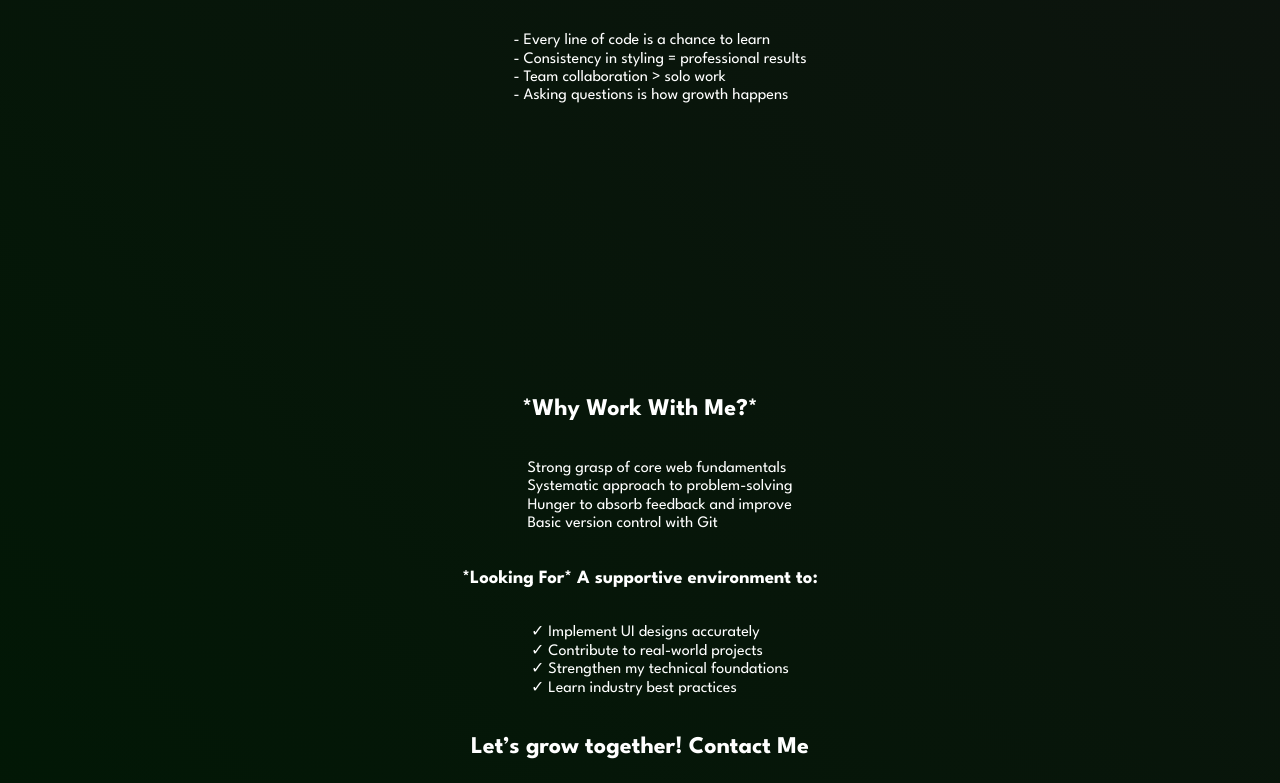
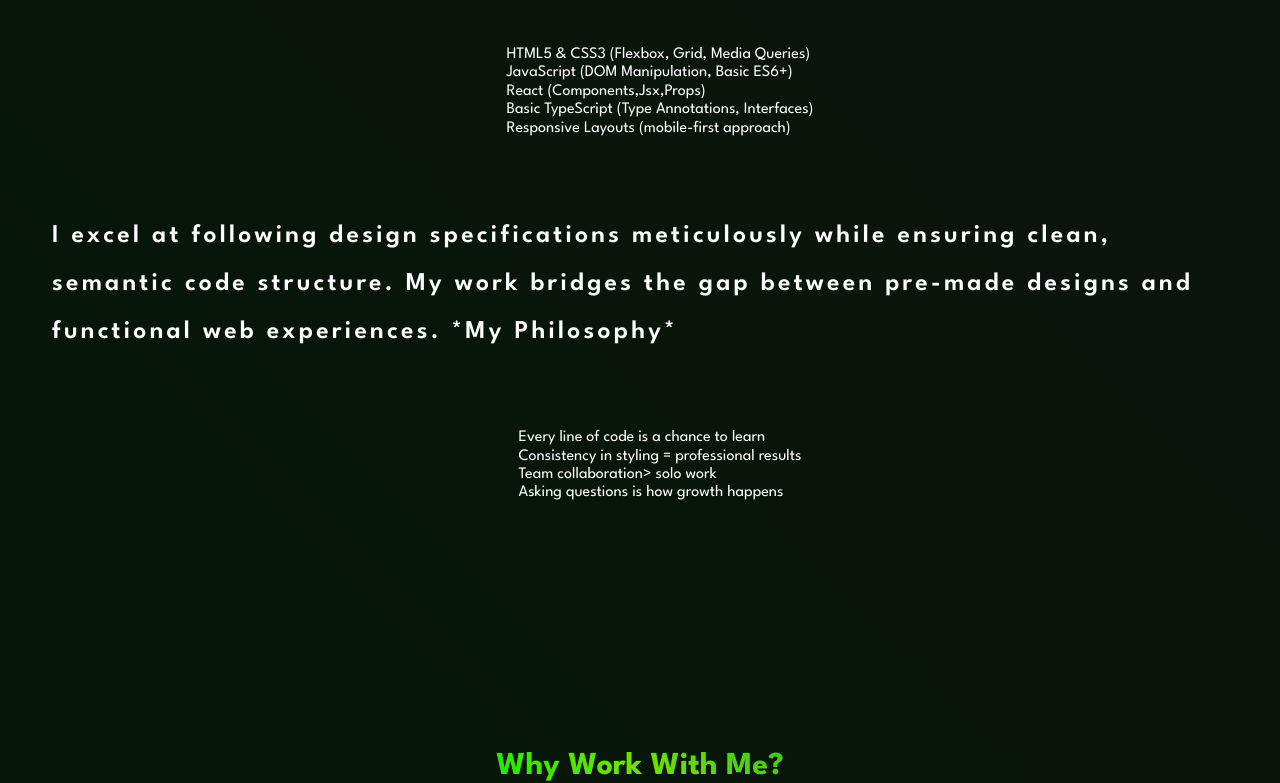
Before and after one commit to AN1001110/Portfolio, a React (Vite) app: page /about in a window 1280 px wide. Shown: the part 1109-1892 px from the top of the page. Built offline with nearby package versions, Linux system fonts and the light colour scheme.

Commit message:
My portfolio v1

```diff
--- a/src/components/Header.jsx
+++ b/src/components/Header.jsx
@@ -13,11 +13,19 @@ import { useEffect, useState } from "react";
 export default function Header() {
   const [show, setShow] = useState(false);
   const [screenSize, setScreenSize] = useState(window.innerWidth);
+  const [screenOrientation, setScreenOrientation] = useState(
+    window.screen.orientation.type
+  );
   useEffect(() => {
     window.addEventListener("resize", () => {
       setScreenSize(window.innerWidth);
+      setScreenOrientation(window.screen.orientation.type);
     });
-  }, [screenSize]);
+  }, [screenSize, screenOrientation]);
+  console.log(screenOrientation)
+  console.log(screenSize)
+
+
   return (
     <header>
       <div className="container">
@@ -35,7 +43,18 @@ export default function Header() {
           </div>
           <ul
             style={{
-              display: show ? "flex" : screenSize < 768 ? "none" : "flex",
+              display:
+                screenOrientation === "portrait-primary"
+                  ? screenSize < 768
+                    ? show
+                      ? "flex"
+                      : "none"
+                    : "flex"
+                  : screenSize < 992
+                  ? show
+                    ? "flex"
+                    : "none"
+                  : "flex",
             }}
           >
             <li>
--- a/src/pages/About.jsx
+++ b/src/pages/About.jsx
@@ -2,7 +2,7 @@ import { useEffect } from "react";
 import Header from "../components/Header";
 import Footer from "../components/Footer";
 import { Link } from "react-router";
-import "../styles/pages/about.css"
+import "../styles/pages/about.css";
 
 export default function About() {
   useEffect(() => {
@@ -20,7 +20,6 @@ export default function About() {
             so far has focused on mastering the art of turning static designs
             into dynamic, user-friendly interfaces with precision.
           </p>
-
         </div>
       </section>
       <section className="sec2-about">
@@ -30,11 +29,11 @@ export default function About() {
             design into a tangible reality using:
           </h2>
           <ul>
-            <li>✓ *HTML5* | *CSS3* (Flexbox, Grid, Media Queries)</li>
-            <li>✓ *JavaScript* (DOM Manipulation, Basic ES6+) </li>
-            <li>✓ *React * (Components,Jsx,Props) </li>
-            <li>✓ *Basic TypeScript* (Type Annotations, Interfaces) </li>
-            <li>✓ *Responsive Layouts* (mobile-first approach) </li>
+            <li>HTML5 & CSS3 (Flexbox, Grid, Media Queries)</li>
+            <li>JavaScript (DOM Manipulation, Basic ES6+) </li>
+            <li>React (Components,Jsx,Props) </li>
+            <li>Basic TypeScript (Type Annotations, Interfaces) </li>
+            <li>Responsive Layouts (mobile-first approach) </li>
           </ul>
           <p>
             I excel at following design specifications meticulously while
@@ -43,23 +42,23 @@ export default function About() {
             Philosophy*
           </p>
           <ul>
-            <li>- Every line of code is a chance to learn</li>
-            <li>- Consistency in styling = professional results </li>
-            <li>- Team collaboration{" >"} solo work </li>
-            <li>- Asking questions is how growth happens </li>
+            <li>Every line of code is a chance to learn</li>
+            <li>Consistency in styling = professional results </li>
+            <li>Team collaboration{">"} solo work </li>
+            <li>Asking questions is how growth happens </li>
           </ul>
         </div>
       </section>
       <section className="sec3-about">
         <div className="container">
-          <h2>*Why Work With Me?*</h2>
+          <h2>Why Work With Me?</h2>
           <ul>
             <li> Strong grasp of core web fundamentals </li>
             <li> Systematic approach to problem-solving</li>
             <li> Hunger to absorb feedback and improve </li>
             <li> Basic version control with Git</li>
           </ul>
-          <h3>*Looking For* A supportive environment to:</h3>
+          <h3>Looking For A supportive environment to:</h3>
           <ul>
             <li>✓ Implement UI designs accurately </li>
             <li>✓ Contribute to real-world projects </li>
@@ -67,7 +66,7 @@ export default function About() {
             <li>✓ Learn industry best practices</li>
           </ul>
           <h2>
-            Let’s grow together! <Link to="/contact">Contact Me</Link>
+            <Link to="/contact">Let’s grow together!</Link>
           </h2>
         </div>
       </section>
--- a/src/styles/components/Footer.css
+++ b/src/styles/components/Footer.css
@@ -18,9 +18,9 @@ footer .container {
 }
 
 /* responsive */
-@media (min-width: 320px) and (max-width: 767px) {
-  footer .container  span{
+@media (min-width: 320px) and (max-width: 767px),
+  (max-width: 992px) and (orientation: landscape) {
+  footer .container span {
     font-size: 0.5rem;
-
+  }
 }
-}
--- a/src/styles/components/Header.css
+++ b/src/styles/components/Header.css
@@ -7,7 +7,6 @@
 }
 
 header .container {
-  position: relative;
   padding: var(--main-padding);
   display: flex;
   justify-content: space-between;
@@ -103,7 +102,7 @@ header .container ul li a span {
 }
 /*end Header style */
 /* responsive */
-@media (min-width: 320px) and (max-width: 767px) {
+@media (min-width: 320px) and (max-width: 767px) , (max-width : 992px) and (orientation: landscape) {
   header .container .logo {
     font-size: 0.7rem;
   }
--- a/src/styles/components/projectCard.css
+++ b/src/styles/components/projectCard.css
@@ -40,7 +40,7 @@
 }
 .projectCard .cardContent {
   width: 100%;
-  height:100% ;
+  height: 100%;
   padding: var(--main-padding);
   display: flex;
   justify-content: center;
@@ -137,15 +137,15 @@
   -ms-transform: scale(1.05);
   -o-transform: scale(1.05);
 }
-@media (min-width: 320px) and (max-width: 767px) {
-  .projectCard{
+@media (min-width: 320px) and (max-width: 767px) , (max-width :  992px) and (orientation: landscape) {
+  .projectCard {
     width: 265px;
     height: 320px;
   }
   .projectCard .cardContent h3 {
     font-size: 0.7rem;
   }
-  .projectCard .cardContent p  {
+  .projectCard .cardContent p {
     font-size: 0.7rem;
   }
   .projectCard .cardContent .tools .tool {
--- a/src/styles/components/serviceCard.css
+++ b/src/styles/components/serviceCard.css
@@ -51,7 +51,7 @@
 }
 
 /* responsive */
-@media (min-width: 320px) and (max-width: 767px) {
+@media (min-width: 320px) and (max-width: 767px) , (max-width :  992px) and (orientation: landscape) {
   .sec2 .container .services .serviceCard {
     width: 200px;
     height: 120px;
--- a/src/styles/pages/Home.css
+++ b/src/styles/pages/Home.css
@@ -164,7 +164,7 @@
 /* Responsive Screens */
 
 /*  phones */
-@media (min-width: 320px) and (max-width: 767px) {
+@media (min-width: 320px) and (max-width: 767px) , (max-width :  992px) and (orientation: landscape) {
   .container {
     width: 100%;
   }
--- a/src/styles/pages/about.css
+++ b/src/styles/pages/about.css
@@ -1,16 +1,20 @@
-.sec1-about .container ,  .sec2-about .container ,.sec3-about .container{
+.sec1-about .container,
+.sec2-about .container,
+.sec3-about .container {
   display: flex;
   justify-content: center;
   align-items: center;
   flex-direction: column;
-    min-height: 80vh;
+  min-height: 100vh;
   padding: var(--main-padding);
 }
-.sec1-about .container ul  ,  .sec2-about .container  ul ,.sec3-about .container ul {
+.sec1-about .container ul,
+.sec2-about .container ul,
+.sec3-about .container ul {
   list-style-type: none;
 }
 /* sec1 */
-.sec1-about .container  h1 {
+.sec1-about .container h1 {
   margin: 0;
   margin-bottom: 16px;
   font-size: 4rem;
@@ -25,14 +29,21 @@
   );
   color: transparent;
 }
-.sec1-about .container  p {
+.sec1-about .container p ,.sec2-about .container p {
   display: flex;
   align-items: center;
   justify-content: center;
   font-size: 1.6rem;
   font-weight: 600;
   line-height: 3rem;
-    padding: var(--main-padding);
+  padding: 2rem;
+  letter-spacing: 0.2rem;
+  color: white;
+}
+
+/* sec2 */
+
+.sec2-about .container h2 ,.sec3-about .container h2 {
   background-clip: text;
   -webkit-background-clip: text;
   background-image: linear-gradient(
@@ -42,48 +53,30 @@
     var(--neo3)
     );
     color: transparent;
-  letter-spacing: 0.2rem;
+    font-size: 2rem;
+    padding: 2rem;
+  }
+.sec2-about .container h2 + ul {
+}
+.sec2-about .container h2 + ul li {
 }
 
-
-/* sec2 */
-
-.sec2-about .container  h2 {
-
+.sec2-about .container p + ul {
 }
-.sec2-about .container  h2 + ul  {
-
-}
-.sec2-about .container   h2  + ul li  {
-
-}
-.sec2-about .container   p    {
-
-}
-.sec2-about .container   p  + ul  {
-
-}
-.sec2-about .container   p  + ul li  {
-
+.sec2-about .container p + ul li {
 }
 
 /* sec3 */
 
-.sec3-about .container  h2 {
-
+.sec3-about .container h2 {
 }
-.sec3-about .container  h2 + ul  {
-
+.sec3-about .container h2 + ul {
 }
-.sec3-about .container  h2 + ul  li {
-
+.sec3-about .container h2 + ul li {
 }
-.sec3-about .container  h3 {
-
+.sec3-about .container h3 {
 }
-.sec3-about .container  h3 + ul   {
-
+.sec3-about .container h3 + ul {
 }
-.sec3-about .container  h3 + ul  li {
-
+.sec3-about .container h3 + ul li {
 }
--- a/src/styles/pages/contact.css
+++ b/src/styles/pages/contact.css
@@ -120,7 +120,7 @@
   color: #09a324;
 }
 
-@media (min-width: 320px) and (max-width: 767px) {
+@media (min-width: 320px) and (max-width: 767px) , (max-width : 992px) and (orientation: landscape) {
   .sec1-contact .container h1 {
     font-size: 1.6rem;
   }
@@ -144,3 +144,6 @@
     font-size: 0.7rem;
   }
 }
+.sec1-contact .container .contact-Links .link:hover {
+  font-size: 1rem;
+}
--- a/src/styles/pages/projects.css
+++ b/src/styles/pages/projects.css
@@ -78,8 +78,7 @@
   gap: 100px;
   margin-bottom: 15%;
 }
-
-@media (min-width: 320px) and (max-width: 767px) {
+@media (min-width: 320px) and (max-width: 767px) , (max-width :  992px) and (orientation: landscape) {
   .sec1-projects .container h2,
   .sec2-projects .container h2 {
     font-size: 2.3rem;
```
Lines whose indentation alone changed are shown as unchanged.
